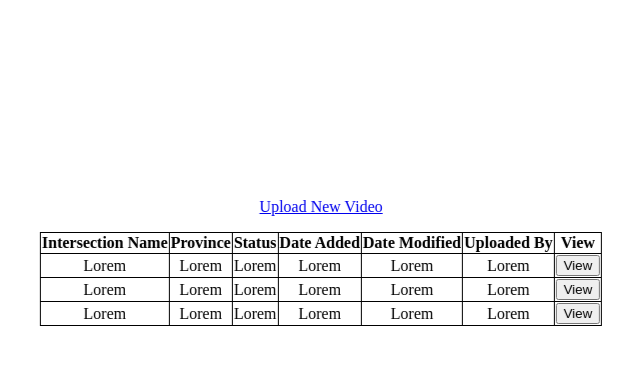
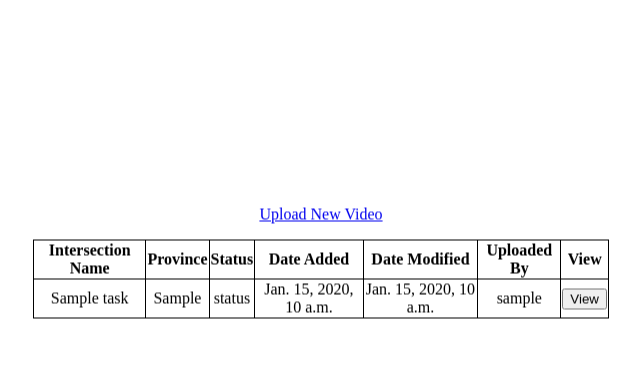
Before and after one commit to CN332nawaphoom/cn332-nawaphoom, a Django app: page / in a window 1280 px wide. Shown: the part 162-527 px from the top of the page, without its empty margins (335-975 px from the left). Run offline with Django 4.2, Linux system fonts and the light colour scheme; a user stored in the database is signed in; tables that the repository leaves empty hold one stand-in row (values such as "Sample post").

Commit message:
update dashboard

```diff
--- a/django_project/dashboard/views.py
+++ b/django_project/dashboard/views.py
@@ -1,12 +1,14 @@
 from django.shortcuts import render
 from django.contrib.auth.decorators import login_required
-from .models import TaskForm
+from .models import TaskForm, Task
 
 # Create your views here.
 @login_required
 def dashboard(request):
-    context = {'test_word': "hello_world"}
-    return render(request, "main/dashboard.html",context)
+    tasks = Task.objects.all()
+
+    context = {'tasks': tasks}
+    return render(request, "main/dashboard.html", context)
 
 def upload_video(request):
     if request.method == 'POST':
--- a/django_project/templates/main/dashboard.html
+++ b/django_project/templates/main/dashboard.html
@@ -29,6 +29,7 @@
     <main>
         <p><a href="{% url 'upload_video' %}">Upload New Video</a></p>
         <table>
+            <thead>
                 <tr>
                     <th>Intersection Name</th>
                     <th>Province</th>
@@ -38,33 +39,24 @@
                     <th>Uploaded By</th>
                     <th>View</th>
                 </tr>
+            </thead>
+            <tbody>
+
+                {% for task in tasks %}
                     <tr>
-                <td>Lorem</td>
-                <td>Lorem</td>
-                <td>Lorem</td>
-                <td>Lorem</td>
-                <td>Lorem</td>
-                <td>Lorem</td>
+                        <td>{{ task.intersection_name }}</td>
+                        <td>{{ task.province }}</td>
+                        <td>status</td>
+                        <td>{{ task.date_created }}</td>
+                        <td>{{ task.date_modified }}</td>
+                        <td>{{ task.uploaded_by }}</td>
                         <td><button>View</button></td>
                     </tr>
-            <tr>
-                <td>Lorem</td>
-                <td>Lorem</td>
-                <td>Lorem</td>
-                <td>Lorem</td>
-                <td>Lorem</td>
-                <td>Lorem</td>
-                <td><button>View</button></td>
-            </tr>
-            <tr>
-                <td>Lorem</td>
-                <td>Lorem</td>
-                <td>Lorem</td>
-                <td>Lorem</td>
-                <td>Lorem</td>
-                <td>Lorem</td>
-                <td><button>View</button></td>
-            </tr>
+                {% endfor %}
+
+            </tbody>
+
+
         </table>
     </main>
 {% endblock body %}
```
Lines whose indentation alone changed are shown as unchanged.
